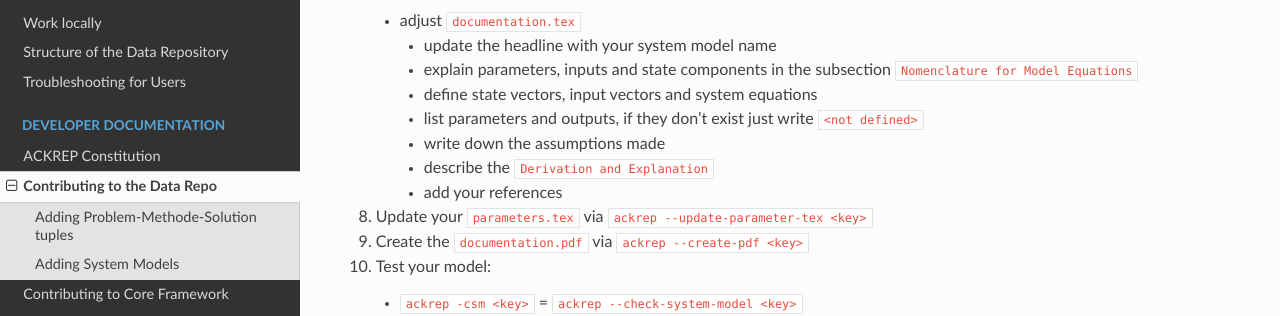
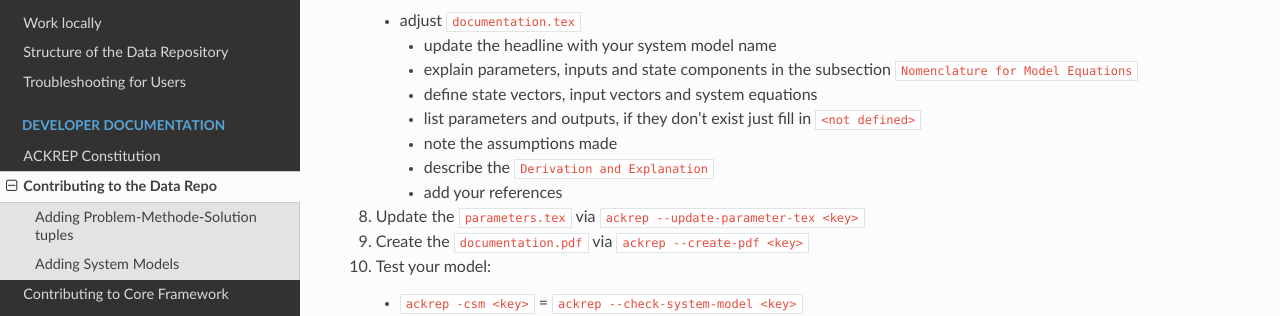
Before and after one commit to ackrep-org/ackrep_doc, a Sphinx documentation site: the page built from docs/source/devdoc/contributing_data.md, in a window 1280 px wide and 900 px high, scrolled down 3027 px. Shown: the part 321-637 px from the top of the window. Built offline with Sphinx 7.4.7 and the Read the Docs theme 2.0.0, drawn with Linux system fonts in a browser that asks for light colours.

Commit message:
Update contributing_data.md
kleine Veränderungen

```diff
--- a/docs/source/devdoc/contributing_data.md
+++ b/docs/source/devdoc/contributing_data.md
@@ -118,11 +118,11 @@ directory for a new system model: `ackrep_data\system_models\<model_name>\`
         - update the headline with your system model name
         - explain parameters, inputs and state components in the subsection `Nomenclature for Model Equations`
         - define state vectors, input vectors and system equations
-        - list parameters and outputs, if they don't exist just write `<not defined>`
-        - write down the assumptions made
+        - list parameters and outputs, if they don't exist just fill in `<not defined>`
+        - note the assumptions made
         - describe  the `Derivation and Explanation`
         - add your references
-8. Update your `parameters.tex` via `ackrep --update-parameter-tex <key>`
+8. Update the `parameters.tex` via `ackrep --update-parameter-tex <key>`
 9. Create the `documentation.pdf` via `ackrep --create-pdf <key>`
 10. Test your model:
     - `ackrep -csm <key>` = `ackrep --check-system-model <key>`
```
